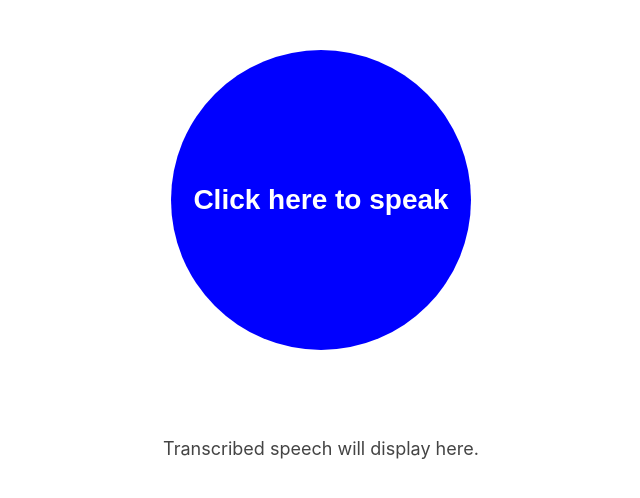
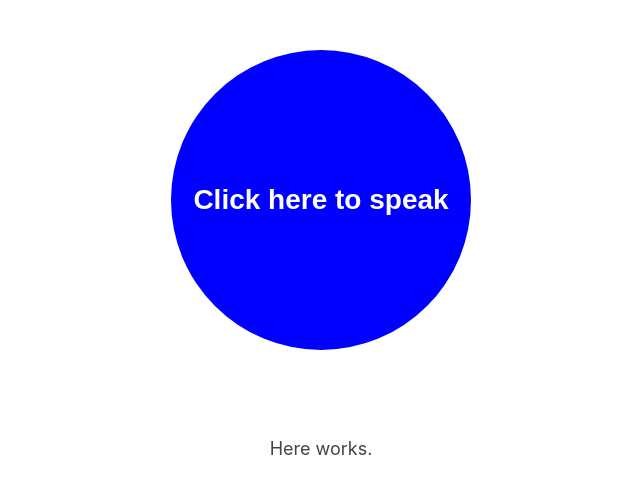
Before and after one commit to pahancha/speechPAL-react, a React (Create React App) app: page /web-app in a window 1280 px wide. Shown: the top 498 px of the page, without its empty margins (319-959 px from the left). Built offline with nearby package versions, Linux system fonts and the light colour scheme.

Commit message:
context api used to transfer data between components.

```diff
--- a/src/App.js
+++ b/src/App.js
@@ -1,14 +1,16 @@
-import logo from './logo.svg';
-import './App.css';
+import React from 'react';
 import SpeechRecognitionButton from './components/SpeechRecognitionButton';
-import RecordingScreen from './screens/RecordingScreen';
+import TranscribedText from './components/TranscribedText';
+import { TranscribedTextProvider } from './TranscribedTextContext';
 
 function App() {
   return (
-    <div className="App">
-    {/* <SpeechRecognitionButton /> */}
-    <RecordingScreen />
-    </div>
+    <TranscribedTextProvider>
+      <div className="App">
+        <SpeechRecognitionButton />
+        <TranscribedText />
+      </div>
+    </TranscribedTextProvider>
   );
 }
 
--- /dev/null
+++ b/src/TranscribedTextContext.js
@@ -0,0 +1,16 @@
+import React, { createContext, useState } from 'react';
+
+export const TranscribedTextContext = createContext({
+  transcribedText: '',
+  setTranscribedText: () => {},
+});
+
+export const TranscribedTextProvider = ({ children }) => {
+  const [transcribedText, setTranscribedText] = useState('');
+
+  return (
+    <TranscribedTextContext.Provider value={{ transcribedText, setTranscribedText }}>
+      {children}
+    </TranscribedTextContext.Provider>
+  );
+};
--- a/src/components/SpeechRecognitionButton.jsx
+++ b/src/components/SpeechRecognitionButton.jsx
@@ -1,16 +1,21 @@
-import React, { useState } from 'react';
+import React, { useState, useContext } from 'react';
 import './SpeechRecognitionButton.css';
 import TranscribedText from './TranscribedText';
+import { TranscribedTextContext } from '../TranscribedTextContext';
 
 function SpeechRecognitionButton() {
   const [isRecording, setIsRecording] = useState(false);
-  const [transcribedText, setTranscribedText] = useState("");
+  // const [transcribedText, setTranscribedText] = useState("");
   const [transcribing, setTranscribing] = useState(false);
   const [transcribedTextLoaded, setTranscribedTextLoaded] = useState(false);
   // recording related
   const [audioStream, setAudioStream] = useState(null);
   const [recordedData, setRecordedData] = useState(null);
   const [mediaRecorder, setMediaRecorder] = useState(null);
+
+  // context api related
+  const { setTranscribedText } = useContext(TranscribedTextContext);
+
 
   const handleStartRecording = () => {
     setIsRecording(true);
@@ -63,6 +68,7 @@ function SpeechRecognitionButton() {
               // Handle transcribed text from Flask back-end
               console.log("Generated sentence: ", generatedSentence);
               console.log("Original speech: ", originalSpeech);
+              setTranscribedText(generatedSentence);
             })
             .catch((error) => {
               console.error("Error:", error);
@@ -72,6 +78,7 @@ function SpeechRecognitionButton() {
         mediaRecorder.stop();
       }
     }
+    setTranscribing(false)
   };
 
   return (
@@ -82,9 +89,6 @@ function SpeechRecognitionButton() {
       >
         {isRecording ? 'Stop' : 'Click here to speak'}
       </button>
-      {transcribing && <div>Transcribing...</div>}
-      {transcribedTextLoaded && <TranscribedText text={transcribedText} />}
-      <div></div>
     </div>
   );
 }
--- a/src/components/TranscribedText.jsx
+++ b/src/components/TranscribedText.jsx
@@ -1,10 +1,15 @@
-import React from 'react';
+import React ,{ useContext }from 'react';
 import './TranscribedText.css';
+import { TranscribedTextContext } from '../TranscribedTextContext';
 
-function TranscribedText(props) {
+
+function TranscribedText() {
+  const { transcribedText } = useContext(TranscribedTextContext);
+
+
   return (
     <div className="text-container">
-      <p className="transcribed-text">{props.text || 'Transcribed speech will display here.'}</p>
+      <p className="transcribed-text">{transcribedText || 'Here works.'}</p>
     </div>
   );
 }
--- a/src/screens/RecordingScreen.jsx
+++ b/src/screens/RecordingScreen.jsx
@@ -1,22 +1,13 @@
-import React, { useState } from 'react';
+import React from 'react';
 import SpeechRecognitionButton from '../components/SpeechRecognitionButton';
 import TranscribedText from '../components/TranscribedText';
 
 function RecordingScreen() {
-  const [transcribedText, setTranscribedText] = useState('Transcribed speech will display here.');
-
-  function handleStartRecording(isRecording) {
-    if (isRecording) {
-      console.log('Recording started');
-    } else {
-      console.log('Recording stopped');
-    }
-  }
 
   return (
     <div>
-      <SpeechRecognitionButton onStartRecording={handleStartRecording} />
-      <TranscribedText text={transcribedText} />
+      <SpeechRecognitionButton />
+      <TranscribedText />
     </div>
   );
 }
```
